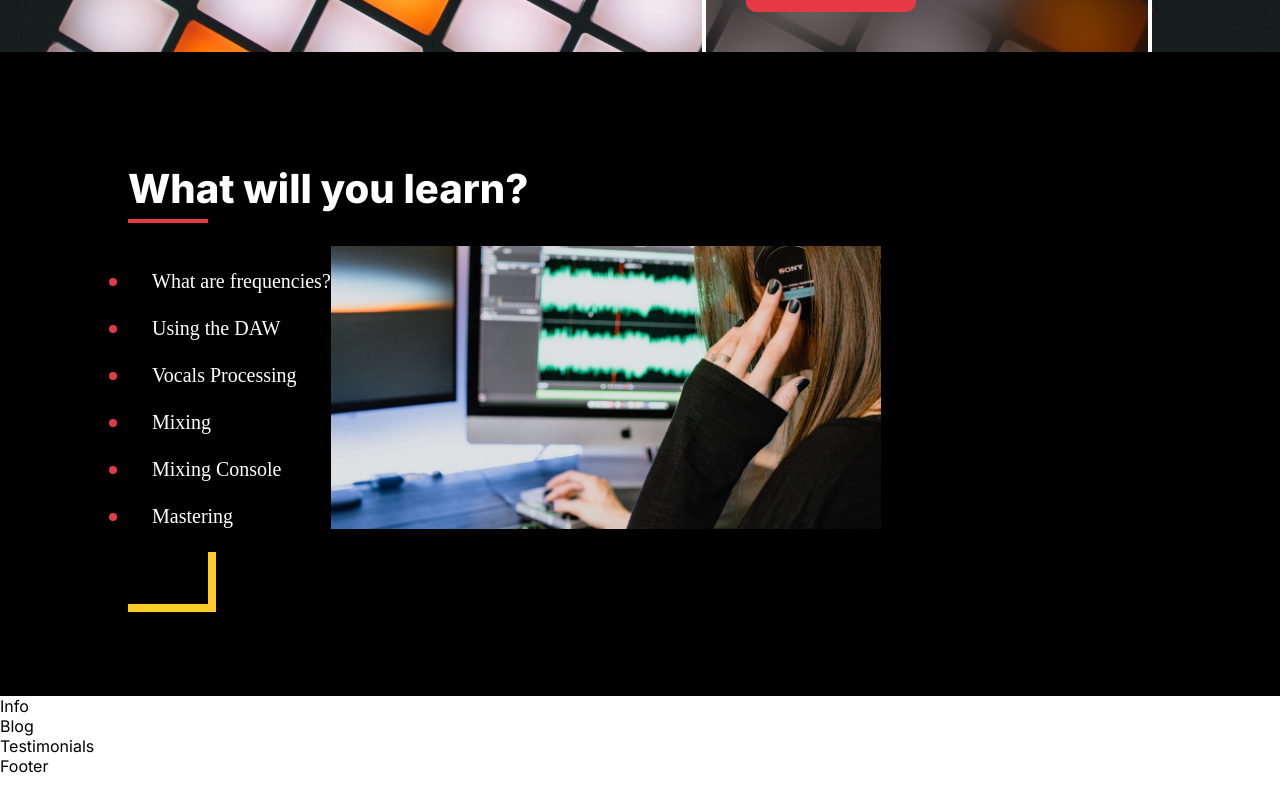
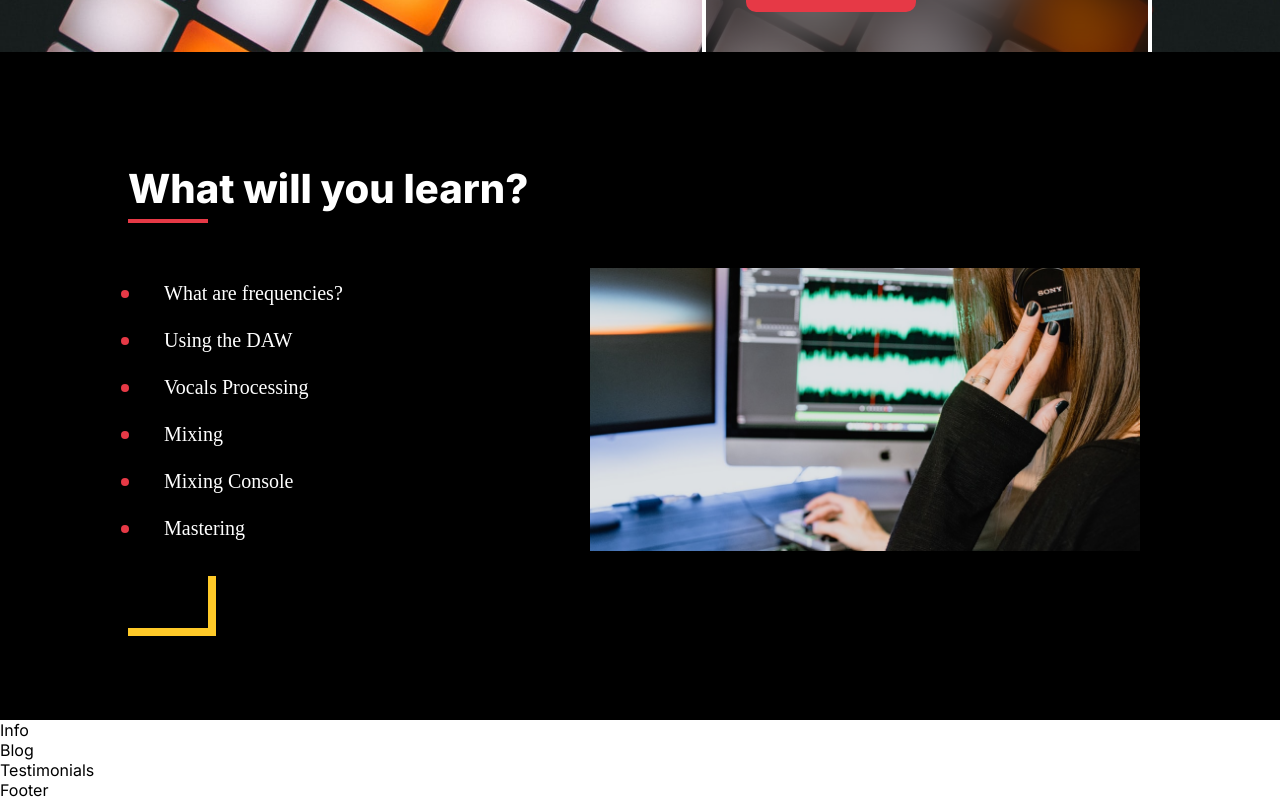
Before and after one commit to Nebenmor/sound-dzign, a React (Vite) app: page / in a window 1280 px wide. Shown: the part 748-1548 px from the top of the page. Before the commit the page ends 1524 px from the top, so only its background shows below. Built offline with nearby package versions, Linux system fonts and the light colour scheme.

Commit message:
implement 'Topics' styling

```diff
--- a/src/components/Topics/Topics.css
+++ b/src/components/Topics/Topics.css
@@ -29,3 +29,9 @@
   top: 50%;
   transform: translateY(-50%);
 }
+
+#topics .content-container {
+  justify-content: space-between;
+  align-items: center;
+  padding: 12px;
+}
```
